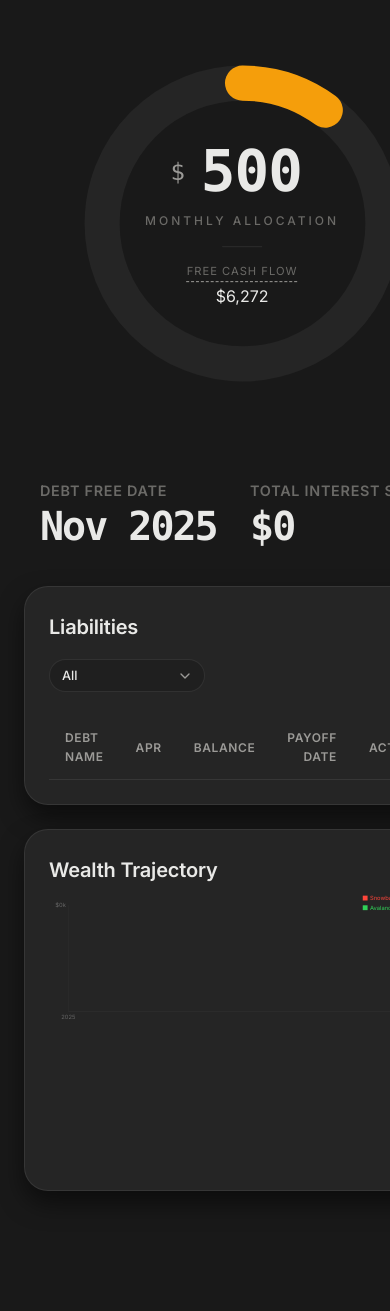
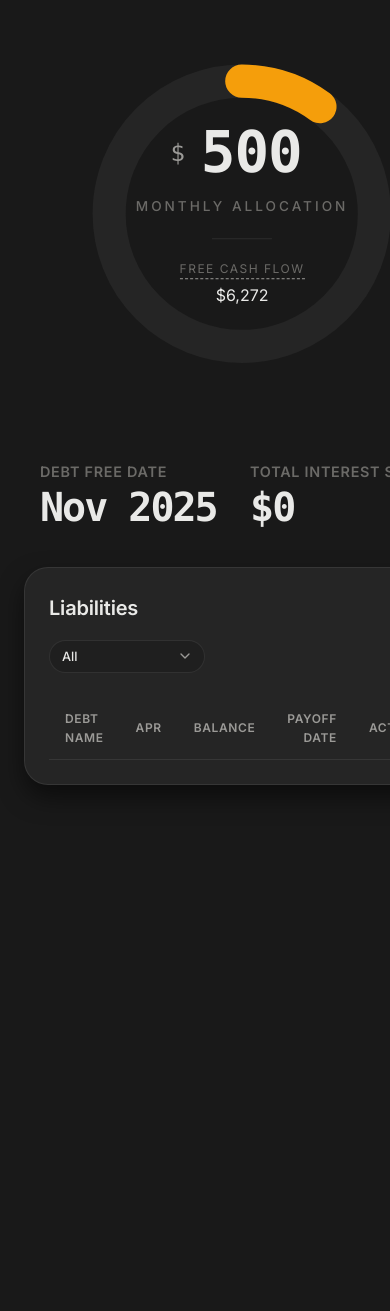
Before and after one commit to aaraalto/money-manager, a FastAPI app: page /simulator in a window 390 px wide. Shown: the part 75-1386 px from the top of the page. After the commit the page ends 860 px from the top, so only its background shows below. Run offline with FastAPI, Linux system fonts and the light colour scheme; lists and menus that the app fills with data are empty; some libraries are stand-ins or nearby versions.

Commit message:
Refactor dashboard and simulator styles for improved animations and layout
- Updated CSS for the dashboard header to integrate GSAP animations, enhancing the visual experience.
- Added global resets in simulator styles for better layout consistency and responsiveness.
- Adjusted sizing and spacing for rotary components in the simulator for improved usability.
- Enhanced JavaScript animations for entry effects, ensuring a smoother and more engaging user experience.

```diff
--- a/app/static/css/dashboard.css
+++ b/app/static/css/dashboard.css
@@ -217,13 +217,14 @@ body {
 /* --- Header (Page Titles) --- */
 .app-header {
     margin-bottom: var(--space-8);
-    animation: fadeInDown 0.6s var(--ease-smooth);
+    /* animation: fadeInDown 0.6s var(--ease-smooth); Handled by GSAP */
     display: flex;
     justify-content: space-between;
     align-items: flex-end;
     position: relative; /* Create positioning context */
     z-index: 100; /* Ensure header is above other content */
     overflow: visible; /* Allow dropdown to overflow */
+    opacity: 0; /* Default hidden for GSAP to reveal */
 }
 
 @keyframes fadeInDown {
--- a/app/static/css/simulator.css
+++ b/app/static/css/simulator.css
@@ -8,6 +8,13 @@
     /* Typography - Tighter scaling for Simulator */
     --sim-kpi-value-size: clamp(1.8rem, 3vw, 2.5rem);
     --sim-rotary-size: clamp(4rem, 7vw, 6rem);
+}
+
+/* Global Resets */
+body {
+    overflow-x: hidden;
+    width: 100%;
+    cursor: auto; /* Override any potential weirdness */
 }
 
 /* Back Link Styling */
@@ -52,6 +59,11 @@ h1 {
     letter-spacing: -0.02em;
     color: var(--text-primary);
     animation: fadeInDown 0.6s var(--ease-smooth);
+}
+
+.app-header h1 {
+    margin-bottom: 0;
+    text-align: left;
 }
 
 @keyframes fadeInDown {
@@ -601,8 +613,8 @@ h1 {
 /* Rotary Dial */
 .rotary-container {
     position: relative;
-    width: min(90vw, 420px); /* Increased size */
-    height: min(90vw, 420px);
+    width: min(85vw, 420px); /* Adjusted for shadow overflow */
+    height: min(85vw, 420px);
     margin: 0 auto;
     user-select: none;
     display: flex;
@@ -792,9 +804,9 @@ h1 {
 
 .rotary-label {
     display: block;
-    font-size: clamp(0.75rem, 1.2vw, 0.9rem);
+    font-size: clamp(0.85rem, 1.5vw, 1rem);
     color: var(--text-tertiary);
-    margin-top: var(--space-1);
+    margin-top: var(--space-2);
     text-transform: uppercase;
     letter-spacing: 3px;
     font-weight: 500;
@@ -802,31 +814,31 @@ h1 {
 
 /* Divider & Limit Display */
 .rotary-divider {
-    width: 40px;
+    width: 60px;
     height: 1px;
     background: var(--border-color);
-    margin: var(--space-4) 0;
+    margin: var(--space-5) 0;
     transition: background-color 0.3s var(--ease-smooth);
 }
 
 .rotary-limit-display {
     display: flex;
     flex-direction: column;
-    gap: 2px;
+    gap: 4px;
     pointer-events: auto; /* Allow tooltip hover */
 }
 
 .limit-label {
-    font-size: 0.7rem;
+    font-size: 0.75rem;
     text-transform: uppercase;
-    letter-spacing: 1px;
+    letter-spacing: 1.5px;
     color: var(--text-tertiary);
     display: inline-block;
 }
 
 .limit-value {
     font-family: var(--font-mono);
-    font-size: 1.1rem;
+    font-size: 1.25rem;
     color: var(--text-secondary);
     font-weight: 500;
 }
--- a/app/static/js/modules/ui.js
+++ b/app/static/js/modules/ui.js
@@ -162,21 +162,53 @@ export function renderFinancialHealth(data) {
 export function animateEntry() {
     if (typeof gsap === 'undefined') return;
 
-    const tl = gsap.timeline({ defaults: { ease: "expo.out" } });
+    const tl = gsap.timeline({ defaults: { ease: "power3.out" } });
 
-    // Header Fade In
+    // 1. Header Fade In (Fast & crisp)
     tl.to(".app-header", {
         y: 0,
         opacity: 1,
-        duration: 0.8
+        duration: 0.8,
+        ease: "power2.out"
     });
 
-    // Primary Content Wave (Overview, Simulator, Spending Plan)
-    // We select all possible major containers and stagger them collectively
-    // to ensure a unified flow regardless of the page.
+    // Check if we are on the Overview Dashboard
+    const overviewCards = document.querySelectorAll(".dashboard-overview .card");
+    if (overviewCards.length > 0) {
+        // Specific choreographed sequence for Overview
+
+        // "Daily Capacity" and "Expense Composition" are children of .dashboard-overview
+        // We treat them as the primary heroes.
+        tl.to(".dashboard-overview .card", {
+            y: 0,
+            opacity: 1,
+            scale: 1,
+            duration: 0.8,
+            stagger: 0.15, // Distinct steps between the two main cards
+            ease: "expo.out"
+        }, "-=0.4");
+
+        // Grid cards (Secondary info)
+        // Enter slightly faster, with a tighter stagger
+        const gridCards = document.querySelectorAll(".grid .card");
+        if (gridCards.length > 0) {
+            tl.to(gridCards, {
+                y: 0,
+                opacity: 1,
+                scale: 1,
+                duration: 0.6,
+                stagger: {
+                    amount: 0.3, // Distribute start times over 0.3s
+                    grid: "auto",
+                    from: "start"
+                },
+                ease: "back.out(1.2)" // Subtle pop
+            }, "-=0.6"); // Start before overview finishes
+        }
+
+    } else {
+        // Fallback / Universal Animation for other pages (Simulator, Spending Editor)
         const contentSelectors = [
-        ".dashboard-overview .card",
-        ".grid .card",
             ".simulator-container",
             ".simulation-layout .controls-section",
             ".simulation-layout .results-section",
@@ -186,7 +218,9 @@ export function animateEntry() {
             ".spending-row",
             ".editor-header",
             ".insights-panel",
-        ".spending-table-form"
+            ".spending-table-form",
+            ".hero-allowance-container", // Dashboard Level 1 Hero
+            ".section-header"
         ];
 
         const contentElements = document.querySelectorAll(contentSelectors.join(", "));
@@ -195,32 +229,45 @@ export function animateEntry() {
             tl.to(contentElements, {
                 y: 0,
                 opacity: 1,
-            duration: 1.2,
-            stagger: 0.08
-        }, "-=0.4"); // Slight overlap with header
+                scale: 1,
+                duration: 0.8,
+                stagger: 0.06,
+                ease: "expo.out"
+            }, "-=0.4");
+        }
     }
 }
 
 export function setupInitialState() {
     if (typeof gsap !== 'undefined') {
          // Universal Targets
-         gsap.set(".app-header", { y: -15, opacity: 0 });
-         gsap.set(".card", { y: 15, opacity: 0 });
+         // We add a slight scale down (0.98) for a subtle "pop" in effect
+         gsap.set(".app-header", { y: -20, opacity: 0 });
 
-         // Specific Page Containers (if they exist outside .card)
-         gsap.set(".simulator-container", { y: 15, opacity: 0 });
-         gsap.set(".simulation-layout .controls-section", { y: 15, opacity: 0 });
-         gsap.set(".simulation-layout .results-section", { y: 15, opacity: 0 });
-         gsap.set(".visualization-panel", { y: 15, opacity: 0 });
-         gsap.set(".spending-summary", { y: 15, opacity: 0 });
-         gsap.set(".spending-category", { y: 15, opacity: 0 });
+         // Cards and Containers
+         const targets = [
+             ".card",
+             ".simulator-container",
+             ".simulation-layout .controls-section",
+             ".simulation-layout .results-section",
+             ".visualization-panel",
+             ".spending-summary",
+             ".spending-category",
+             ".editor-header",
+             ".insights-panel",
+             ".spending-table-form",
+             ".hero-allowance-container",
+             ".section-header"
+         ];
 
-         // Spending Editor Targets
-         gsap.set(".editor-header", { y: 15, opacity: 0 });
-         gsap.set(".insights-panel", { y: 15, opacity: 0 });
-         gsap.set(".spending-table-form", { y: 15, opacity: 0 });
-         // Rows are dynamic, but we can set them if they exist (e.g. static ones)
-         gsap.set(".spending-row", { y: 15, opacity: 0 });
+         gsap.set(targets.join(", "), {
+             y: 20,
+             opacity: 0,
+             scale: 0.98
+         });
+
+         // Specific rows (might be too many to scale, just fade/slide)
+         gsap.set(".spending-row", { y: 10, opacity: 0 });
     }
 }
 
--- a/app/templates/templates/simulator.html
+++ b/app/templates/templates/simulator.html
@@ -79,13 +79,7 @@
                     </div>
                 </div>
 
-                <!-- Chart Card -->
-                <div class="generated-card chart-card">
-                    <h3 class="card-title">Wealth Trajectory</h3>
-                    <div id="chart-container">
-                        <!-- SVG Chart loads here via OOB -->
-                    </div>
-                </div>
+                <!-- Chart Card Removed -->
             </div>
         </div>
     </div>
```
Also changed, not shown: app/templates/templates/dashboard_level_1.html (+4 -4 lines). Lines whose indentation alone changed are shown as unchanged.
